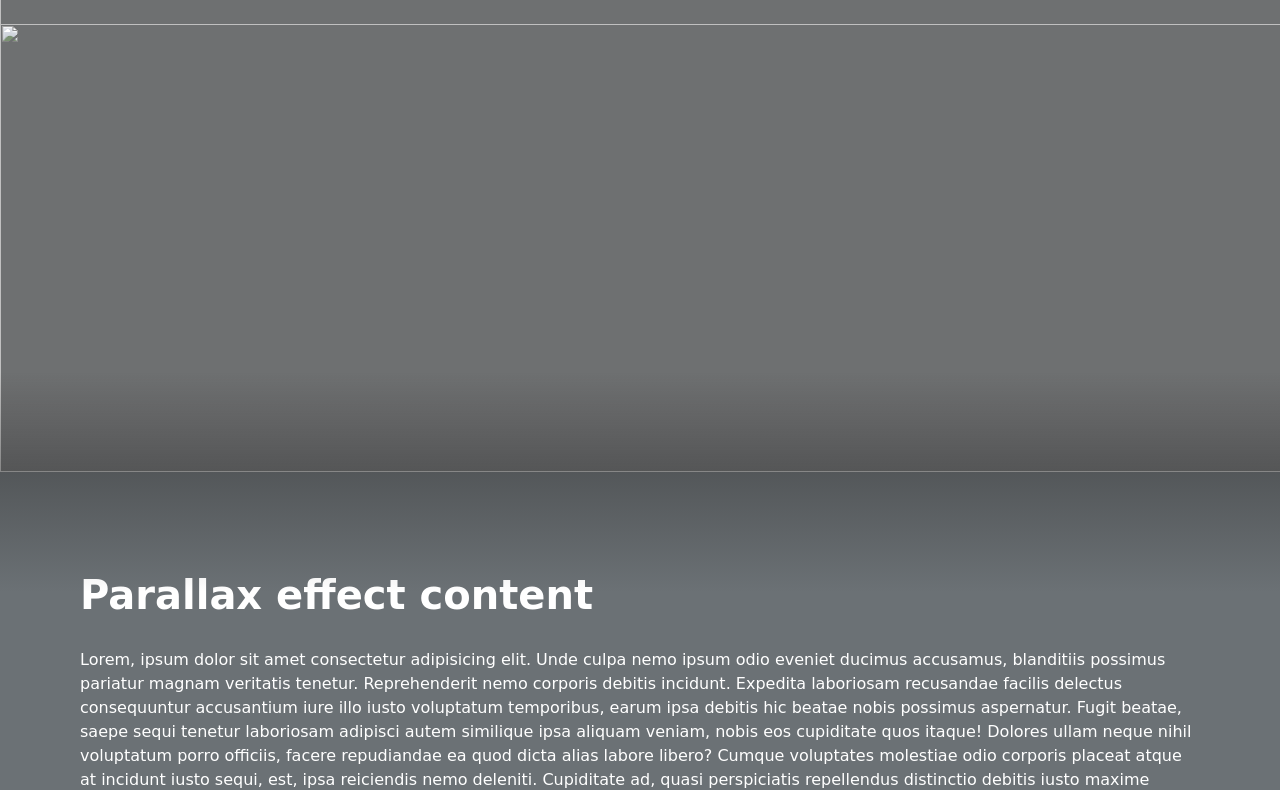
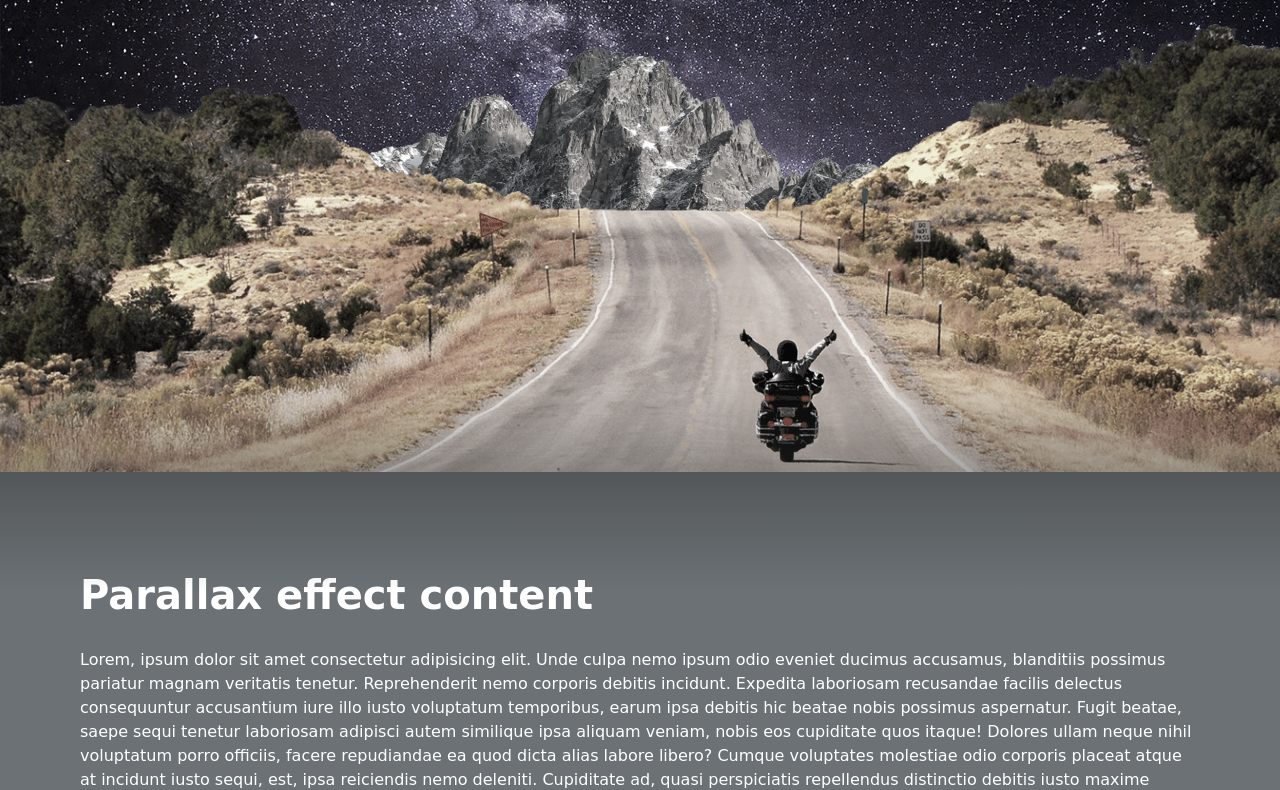
Before and after one commit to tomi5/parallaxEffect, a plain HTML site: page index.html in a window 1280 px wide. Shown: the part 168-958 px from the top of the page. Drawn offline with Linux system fonts and the light colour scheme; the site is published under a folder, as on GitHub Pages, so addresses that start at the root find nothing; a web font is replaced by a local one.

Commit message:
fixed jpg src

```diff
--- a/index.html
+++ b/index.html
@@ -10,11 +10,11 @@
 
 <body>
     <section class="parallax-container">
-        <img src="/img/sky.png" class="layer layer--sky" alt="">
-        <img src="/img/mountain.png" class="layer layer--mountain" alt="">
+        <img src="img/sky.png" class="layer layer--sky" alt="">
+        <img src="img/mountain.png" class="layer layer--mountain" alt="">
 
-        <img src="/img/road.png" class="layer layer--road" alt="">
-        <img src="/img/motorbike.png" class="layer layer--motorbike" alt="">
+        <img src="img/road.png" class="layer layer--road" alt="">
+        <img src="img/motorbike.png" class="layer layer--motorbike" alt="">
 
         <h1 class="main-header">Parallax effect</h1>
     </section>
```
